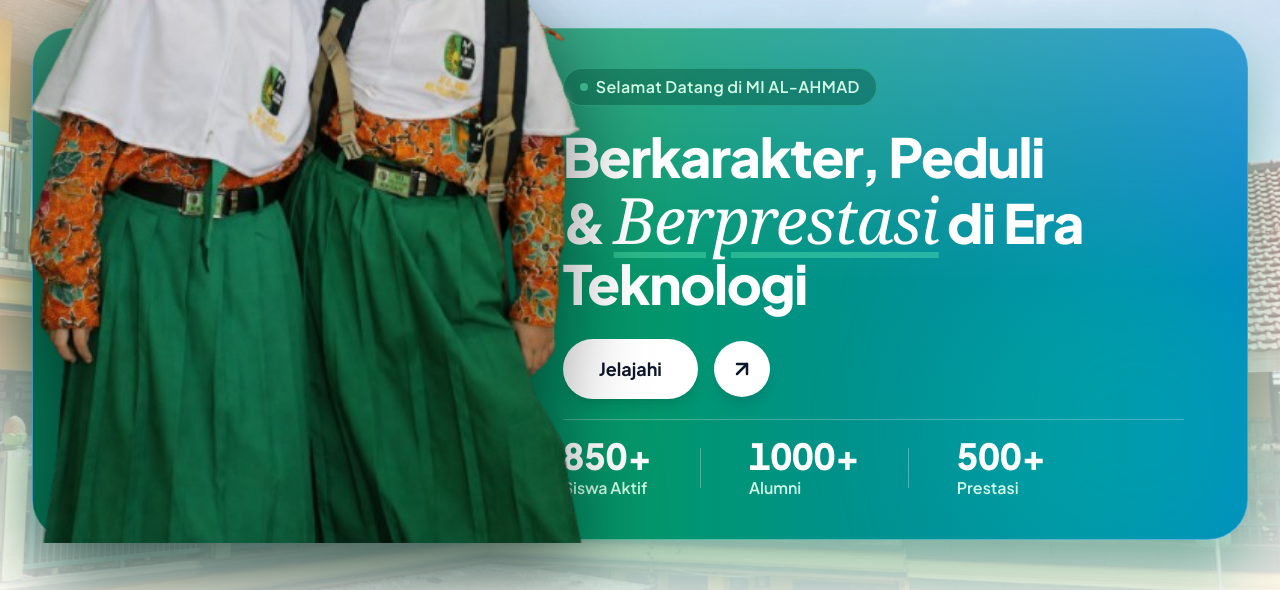
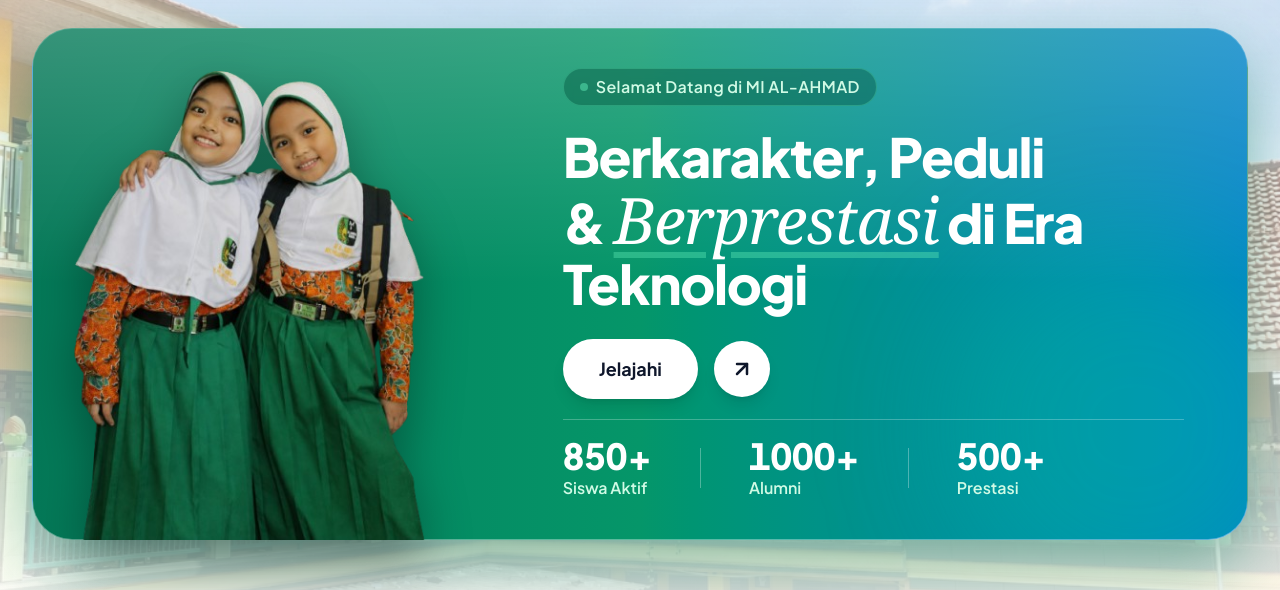
Before and after one commit to Abrissa/TA, a React (Vite) app in the folder frontend/: page / in a window 1280 px wide. Shown: the part 188-778 px from the top of the page. Built offline with nearby package versions, Linux system fonts and the light colour scheme; no server answers; a web font is replaced by a local one.

Commit message:
fix: sesuaikan proporsi dan ukuran foto 2 siswi di hero banner agar pas dan rapi

```diff
--- a/frontend/src/components/sections/HeroSection.tsx
+++ b/frontend/src/components/sections/HeroSection.tsx
@@ -70,18 +70,18 @@ export const HeroSection: React.FC<HeroSectionProps> = ({
 
           {/* 2-Column Grid Layout: Foto & Teks Terpisah Rapi */}
           <div className="relative z-10 w-full grid grid-cols-1 lg:grid-cols-12 items-end min-h-[360px] sm:min-h-[400px] lg:min-h-[430px]">
-            {/* Kolom Kiri (5 Kolom): Foto Siswa Diperbesar Signifikan dengan Efek Pop-out Megah */}
+            {/* Kolom Kiri (5 Kolom): Foto Siswa Proporsional & Pas */}
             <div className="lg:col-span-5 relative flex justify-center lg:justify-start items-end order-2 lg:order-1 h-full pl-4 sm:pl-8 lg:pl-10 overflow-visible">
               <motion.div
                 initial={{ opacity: 0, scale: 0.94, y: 20 }}
                 animate={{ opacity: 1, scale: 1, y: 0 }}
                 transition={{ duration: 0.7, delay: 0.2, ease: [0.16, 1, 0.3, 1] }}
-                className="relative w-full max-w-[460px] sm:max-w-[520px] lg:max-w-[600px] xl:max-w-[640px] flex items-end justify-center lg:justify-start overflow-visible scale-[1.05] sm:scale-[1.1] lg:scale-[1.16] xl:scale-[1.2] origin-bottom lg:-mb-1"
+                className="relative w-full max-w-[280px] sm:max-w-[340px] lg:max-w-[400px] flex items-end justify-center lg:justify-start overflow-visible origin-bottom"
               >
                 <img
                   src={studentsImage}
                   alt="Siswa Berprestasi MI AL-AHMAD"
-                  className="w-full max-h-[420px] sm:max-h-[520px] lg:max-h-[620px] xl:max-h-[680px] object-contain object-bottom drop-shadow-[0_25px_35px_rgba(0,0,0,0.5)] -mb-0 lg:-mt-32 xl:-mt-36"
+                  className="w-auto h-auto max-h-[320px] sm:max-h-[380px] lg:max-h-[450px] xl:max-h-[470px] object-contain object-bottom drop-shadow-[0_20px_25px_rgba(0,0,0,0.35)] -mb-0 lg:-mt-6 xl:-mt-8"
                   onError={(e) => {
                     e.currentTarget.src = '/assets/hero-students.png';
                   }}
```
